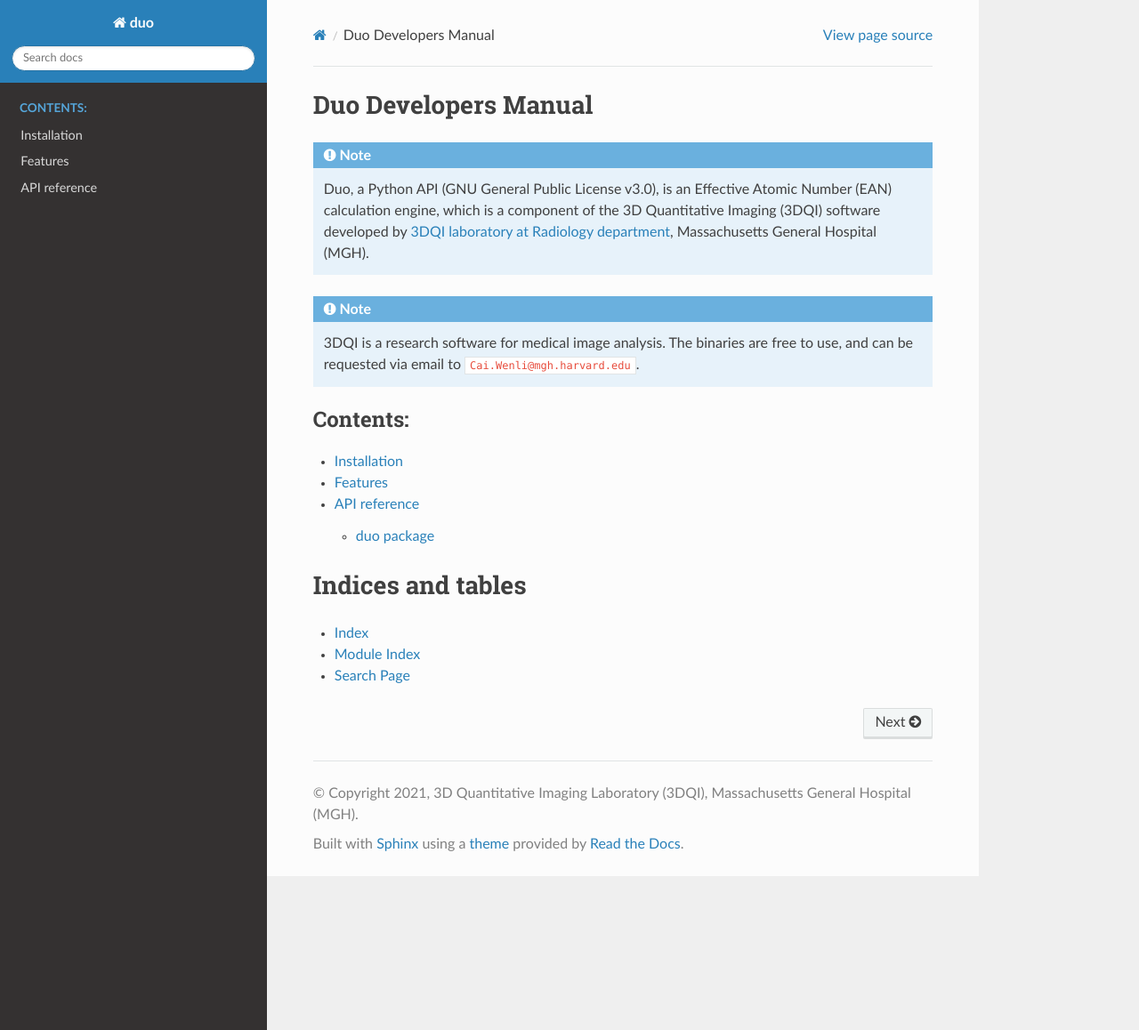
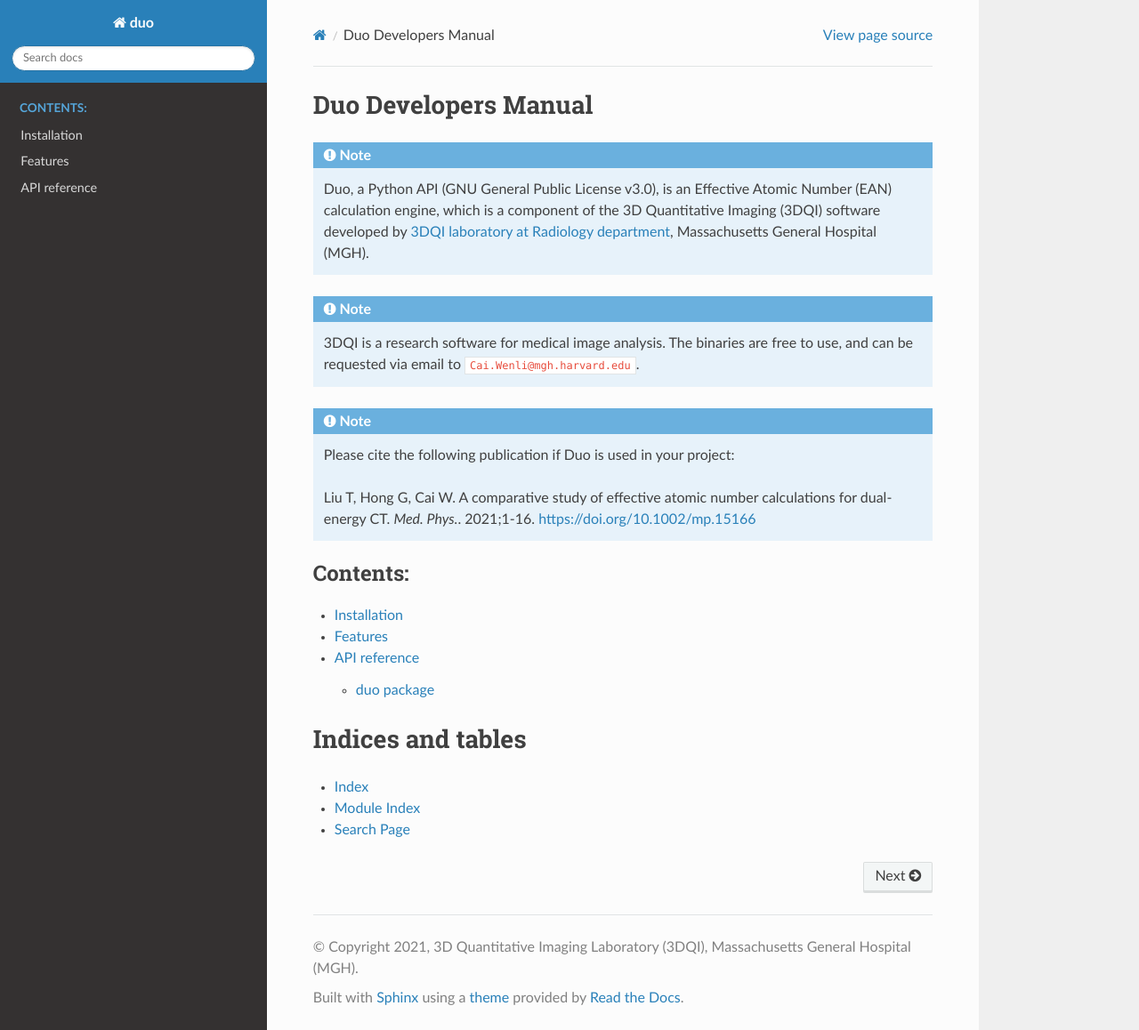
Before and after one commit to 3DQI-Lab/duo, a Sphinx documentation site: the page built from doc/source/index.rst, in a window 1280 px wide and 1158 px high. Shown: the whole window at 89% size. Built offline with Sphinx 7.4.7 and the Read the Docs theme 2.0.0, drawn with Linux system fonts in a browser that asks for light colours.

Commit message:
Updated docs.

```diff
--- a/doc/source/index.rst
+++ b/doc/source/index.rst
@@ -14,6 +14,12 @@
 
    3DQI is a research software for medical image analysis. The binaries are free to use, and can be requested via email to ``Cai.Wenli@mgh.harvard.edu``.
 
+.. note::
+
+   Please cite the following publication if Duo is used in your project:
+
+   Liu T, Hong G, Cai W. A comparative study of effective atomic number calculations for dual-energy CT. *Med. Phys.*. 2021;1-16. https://doi.org/10.1002/mp.15166
+
 .. toctree::
    :maxdepth: 2
    :caption: Contents:
```
Also changed, not shown: readme.md (+5 -0 lines).
